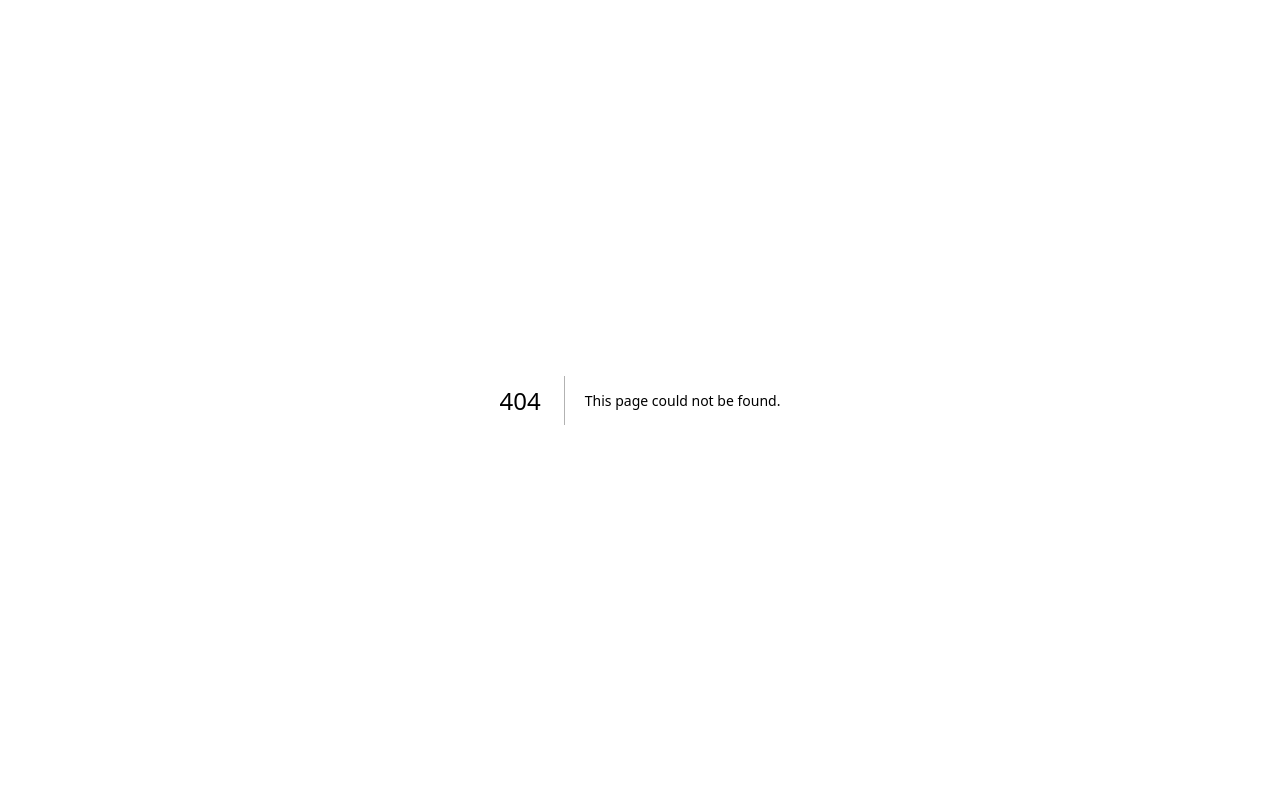
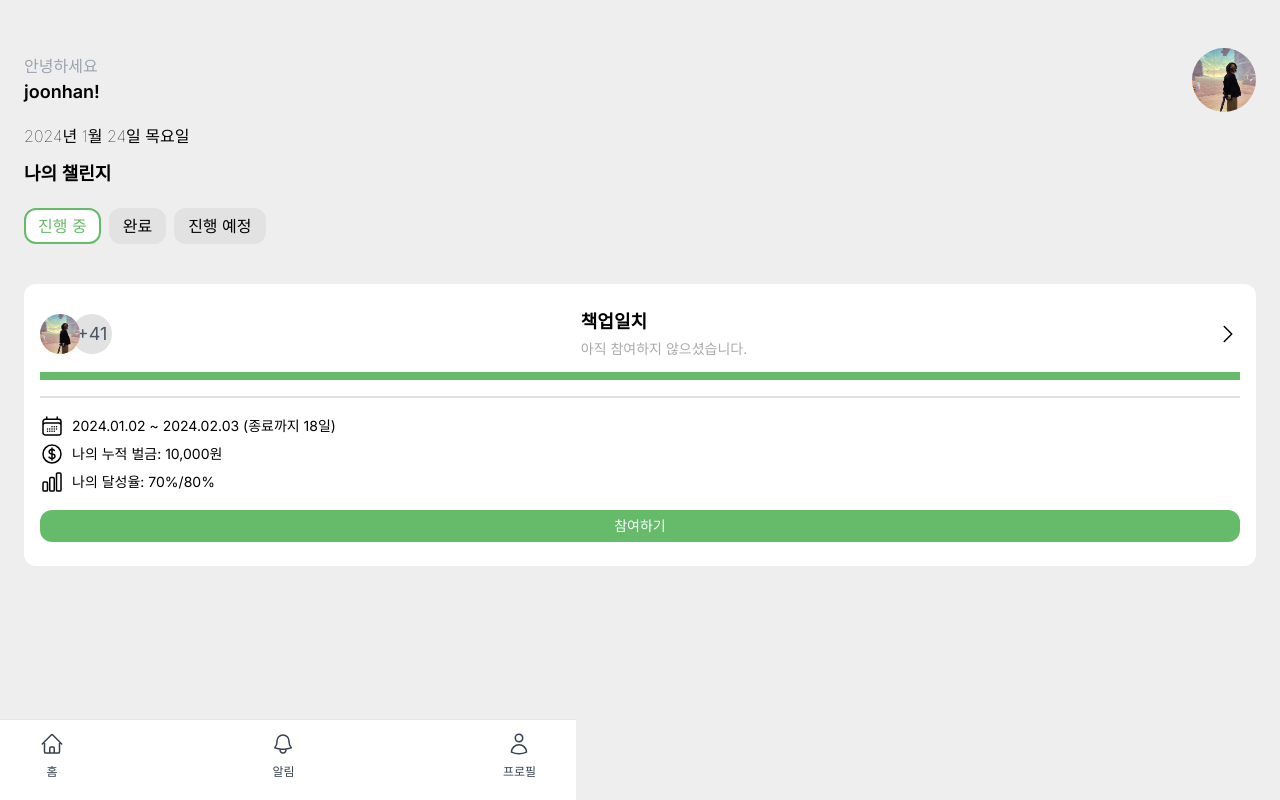
Before and after one commit to HabitPay/frontend, a Next.js app: page /my_challenge in a window 1280 px wide. Before the commit this address had no page. Built offline with nearby package versions, Linux system fonts and the light colour scheme.

Commit message:
create initial elements#10

```diff
--- a/src/app/components/layout.tsx
+++ b/src/app/components/layout.tsx
@@ -21,7 +21,7 @@ export default function Layout({
   };
   return (
     <div>
-      <div className=" bg-habit-background w-full h-12 max-w-xl justify-center text-lg px-10 font-medium fixed text-gray-800  top-0 flex items-center">
+      <div className="fixed top-0 flex items-center justify-center w-full h-12 max-w-xl px-10 text-lg font-medium text-gray-800 bg-habit-background">
         {canGoBack ? (
           <button onClick={onClick} className="absolute left-4">
             <svg
@@ -46,11 +46,11 @@ export default function Layout({
           </span>
         ) : null}
       </div>
-      <div className={addClassNames("pt-16", hasTabBar ? "pb-20" : "")}>
+      <div className={addClassNames("pt-12", hasTabBar ? "pb-20" : "", "px-6")}>
         {children}
       </div>
       {hasTabBar ? (
-        <nav className="bg-white max-w-xl text-gray-700 border-t fixed bottom-0 w-full px-10 pb-5 pt-3 flex justify-between text-xs">
+        <nav className="fixed bottom-0 flex justify-between w-full max-w-xl px-10 pt-3 pb-5 text-xs text-gray-700 bg-white border-t">
           <Link href="/" legacyBehavior>
             {/* <a className="flex flex-col items-center space-y-2"> */}
             <a
--- /dev/null
+++ b/src/app/my_challenge/page.tsx
@@ -0,0 +1,134 @@
+"use client";
+
+import Layout from "@app/components/layout";
+import Image from "next/image";
+import profilePic from "../../../public/profilePic.jpeg";
+
+const Page = () => {
+  return (
+    <Layout hasTabBar>
+      <div className="flex items-center justify-between mb-3">
+        <div className="flex flex-col">
+          <span className="text-gray-400">안녕하세요</span>
+          <h2 className="text-lg font-semibold">joonhan!</h2>
+        </div>
+        <Image
+          className="rounded-full size-16"
+          src={profilePic}
+          alt="Picture of Avatar"
+        />
+      </div>
+      <div className="flex flex-col mb-10">
+        <span className="mb-3 font-thin">2024년 1월 24일 목요일</span>
+        <h3 className="mb-5 text-lg font-semibold">나의 챌린지</h3>
+        <div className="flex items-center space-x-2">
+          <button className="px-3 py-1 bg-white border-2 rounded-xl text-habit-green border-habit-green b">
+            진행 중
+          </button>
+          <button className="px-3 py-1 border-2 border-habit-lightgray bg-habit-lightgray rounded-xl">
+            완료
+          </button>
+          <button className="px-3 py-1 border-2 border-habit-lightgray bg-habit-lightgray rounded-xl">
+            진행 예정
+          </button>
+        </div>
+      </div>
+      <div className="flex flex-col px-4 py-6 space-y-4 bg-white rounded-xl">
+        <div className="flex flex-col space-y-3">
+          <div className="flex items-center justify-between">
+            <div className="flex items-center -space-x-2">
+              <Image
+                className="z-10 rounded-full size-10"
+                src={profilePic}
+                alt="profilePicture of atendees"
+              />
+              <div className="flex items-center justify-center rounded-full size-10 bg-habit-lightgray">
+                <span className="text-lg text-gray-600">+41</span>
+              </div>
+            </div>
+            <div>
+              <h3 className="text-lg font-bold">책업일치</h3>
+              <span className="text-sm text-habit-gray">
+                아직 참여하지 않으셨습니다.
+              </span>
+            </div>
+            <svg
+              xmlns="http://www.w3.org/2000/svg"
+              fill="none"
+              viewBox="0 0 24 24"
+              strokeWidth={1.5}
+              stroke="currentColor"
+              className="w-6 h-6"
+            >
+              <path
+                strokeLinecap="round"
+                strokeLinejoin="round"
+                d="m8.25 4.5 7.5 7.5-7.5 7.5"
+              />
+            </svg>
+          </div>
+          <div className="w-full h-2 bg-habit-green" />
+        </div>
+        <div className="w-full h-[2px]  bg-habit-lightgray" />
+        <div className="flex flex-col space-y-1">
+          <div className="flex items-center space-x-2 text-sm">
+            <svg
+              xmlns="http://www.w3.org/2000/svg"
+              fill="none"
+              viewBox="0 0 24 24"
+              strokeWidth={1.5}
+              stroke="currentColor"
+              className="w-6 h-6"
+            >
+              <path
+                strokeLinecap="round"
+                strokeLinejoin="round"
+                d="M6.75 3v2.25M17.25 3v2.25M3 18.75V7.5a2.25 2.25 0 0 1 2.25-2.25h13.5A2.25 2.25 0 0 1 21 7.5v11.25m-18 0A2.25 2.25 0 0 0 5.25 21h13.5A2.25 2.25 0 0 0 21 18.75m-18 0v-7.5A2.25 2.25 0 0 1 5.25 9h13.5A2.25 2.25 0 0 1 21 11.25v7.5m-9-6h.008v.008H12v-.008ZM12 15h.008v.008H12V15Zm0 2.25h.008v.008H12v-.008ZM9.75 15h.008v.008H9.75V15Zm0 2.25h.008v.008H9.75v-.008ZM7.5 15h.008v.008H7.5V15Zm0 2.25h.008v.008H7.5v-.008Zm6.75-4.5h.008v.008h-.008v-.008Zm0 2.25h.008v.008h-.008V15Zm0 2.25h.008v.008h-.008v-.008Zm2.25-4.5h.008v.008H16.5v-.008Zm0 2.25h.008v.008H16.5V15Z"
+              />
+            </svg>
+            <span> 2024.01.02 ~ 2024.02.03 (종료까지 18일)</span>
+          </div>
+          <div className="flex items-center space-x-2 text-sm">
+            <svg
+              xmlns="http://www.w3.org/2000/svg"
+              fill="none"
+              viewBox="0 0 24 24"
+              strokeWidth={1.5}
+              stroke="currentColor"
+              className="w-6 h-6"
+            >
+              <path
+                strokeLinecap="round"
+                strokeLinejoin="round"
+                d="M12 6v12m-3-2.818.879.659c1.171.879 3.07.879 4.242 0 1.172-.879 1.172-2.303 0-3.182C13.536 12.219 12.768 12 12 12c-.725 0-1.45-.22-2.003-.659-1.106-.879-1.106-2.303 0-3.182s2.9-.879 4.006 0l.415.33M21 12a9 9 0 1 1-18 0 9 9 0 0 1 18 0Z"
+              />
+            </svg>
+            <span>나의 누적 벌금: 10,000원</span>
+          </div>
+          <div className="flex items-center space-x-2 text-sm">
+            <svg
+              xmlns="http://www.w3.org/2000/svg"
+              fill="none"
+              viewBox="0 0 24 24"
+              strokeWidth={1.5}
+              stroke="currentColor"
+              className="w-6 h-6"
+            >
+              <path
+                strokeLinecap="round"
+                strokeLinejoin="round"
+                d="M3 13.125C3 12.504 3.504 12 4.125 12h2.25c.621 0 1.125.504 1.125 1.125v6.75C7.5 20.496 6.996 21 6.375 21h-2.25A1.125 1.125 0 0 1 3 19.875v-6.75ZM9.75 8.625c0-.621.504-1.125 1.125-1.125h2.25c.621 0 1.125.504 1.125 1.125v11.25c0 .621-.504 1.125-1.125 1.125h-2.25a1.125 1.125 0 0 1-1.125-1.125V8.625ZM16.5 4.125c0-.621.504-1.125 1.125-1.125h2.25C20.496 3 21 3.504 21 4.125v15.75c0 .621-.504 1.125-1.125 1.125h-2.25a1.125 1.125 0 0 1-1.125-1.125V4.125Z"
+              />
+            </svg>
+            <span>나의 달성율: 70%/80%</span>
+          </div>
+        </div>
+        <button className="w-full py-[6px] text-sm font-thin text-white bg-habit-green rounded-xl">
+          참여하기
+        </button>
+      </div>
+    </Layout>
+  );
+};
+
+export default Page;
--- a/tailwind.config.ts
+++ b/tailwind.config.ts
@@ -7,6 +7,19 @@ const config: Config = {
       backgroundColor: {
         "habit-green": "#66BB6A",
         "habit-gray": "#AAAAAA",
+        "habit-lightgray": "#E2E2E2",
+        "habit-background": "#EEEEEE",
+      },
+      textColor: {
+        "habit-green": "#66BB6A",
+        "habit-gray": "#AAAAAA",
+        "habit-lightgray": "#E2E2E2",
+        "habit-background": "#EEEEEE",
+      },
+      borderColor: {
+        "habit-green": "#66BB6A",
+        "habit-gray": "#AAAAAA",
+        "habit-lightgray": "#E2E2E2",
         "habit-background": "#EEEEEE",
       },
     },
```
